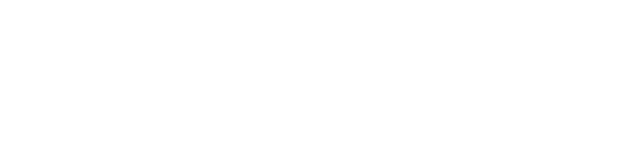
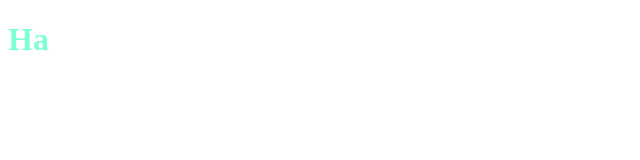
Before and after one commit to Puffypolma69/gingella-anti-drama, a plain HTML site: page index.html in a window 1280 px wide. Shown: the full height of the page, 0-640 px from the left. Drawn offline with Linux system fonts and the light colour scheme.

Commit message:
second change

```diff
--- a/index.html
+++ b/index.html
@@ -3,7 +3,10 @@
   <head>
     <meta charset="UTF-8" />
     <meta name="viewport" content="width=device-width, initial-scale=1.0" />
-    <title>Yes my lord</title>
+    <link rel="stylesheet" href="styles.css" />
+    <title>Yes my lord. I added a CSS File.</title>
   </head>
-  <body></body>
+  <body>
+    <h1>Ha</h1>
+  </body>
 </html>
--- /dev/null
+++ b/styles.css
@@ -0,0 +1,3 @@
+h1 {
+  color: aquamarine;
+}
```
